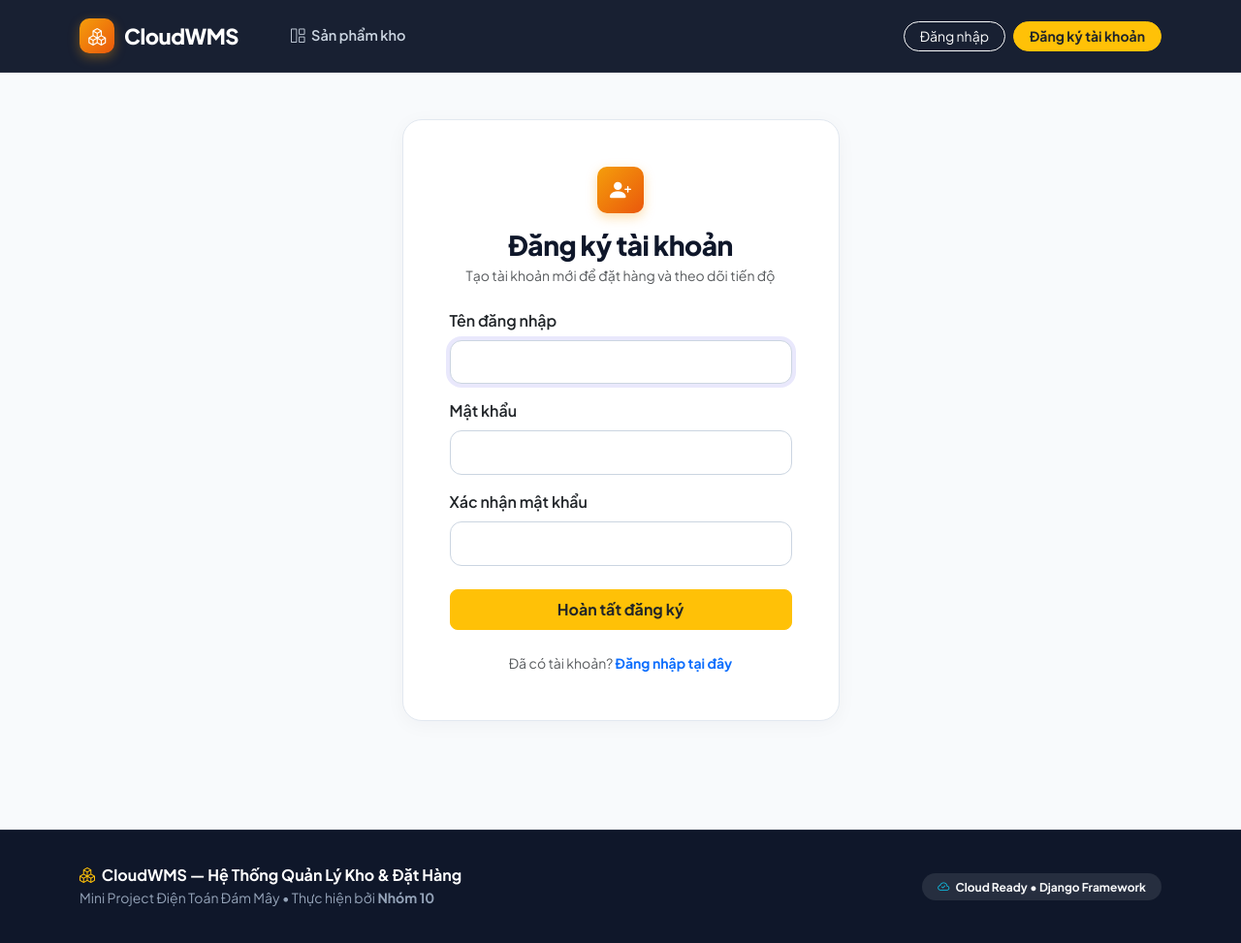
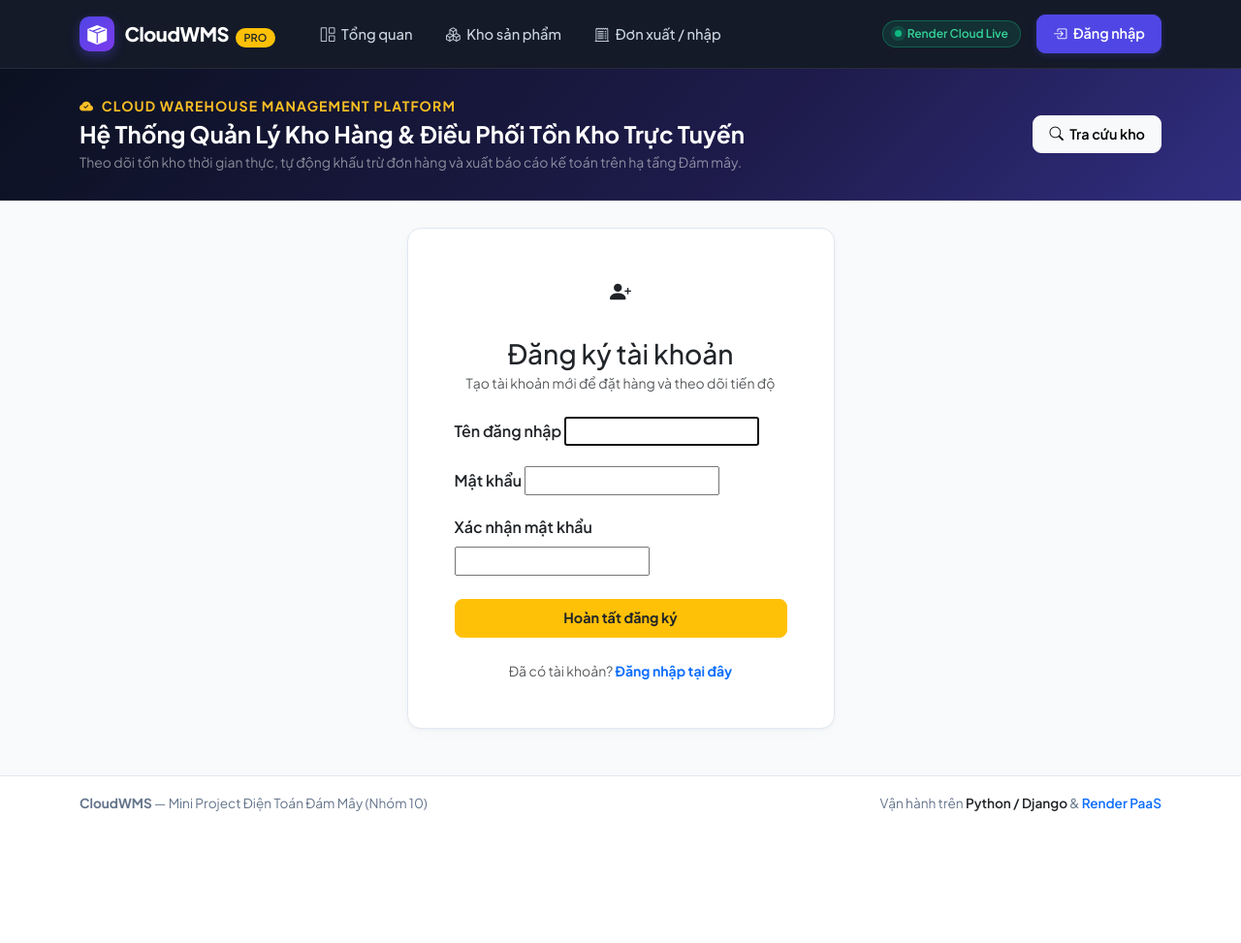
Before and after one commit to dtc235200292-star/cloudwms-nhom10, a Django app: page /accounts/register/ in a window 1280 px wide. Shown: the whole page at 97% size. After the commit the page ends 837 px from the top, so only its background shows below. Run offline with Django 4.2, Linux system fonts and the light colour scheme.

Commit message:
Update base.html

```diff
--- a/NHOM10/warehouse_full-master/warehouse_full-master/templates/base.html
+++ b/NHOM10/warehouse_full-master/warehouse_full-master/templates/base.html
@@ -2,400 +2,340 @@
 <html lang="vi">
 <head>
     <meta charset="UTF-8">
-    <title>CloudWMS — Hệ Thống Quản Lý Kho Hàng Thông Minh</title>
-    <meta name="viewport" content="width=device-width, initial-scale=1">
+    <meta name="viewport" content="width=device-width, initial-scale=1.0">
+    <title>{% block title %}CloudWMS — Hệ Thống Quản Lý Kho Đám Mây{% endblock %}</title>
 
-    <!-- Google Fonts: Plus Jakarta Sans -->
+    <!-- Google Fonts: Plus Jakarta Sans & JetBrains Mono -->
     <link rel="preconnect" href="https://fonts.googleapis.com">
     <link rel="preconnect" href="https://fonts.gstatic.com" crossorigin>
-    <link href="https://fonts.googleapis.com/css2?family=Plus+Jakarta+Sans:wght@400;500;600;700;800&display=swap" rel="stylesheet">
+    <link href="https://fonts.googleapis.com/css2?family=JetBrains+Mono:wght@500;600&family=Plus+Jakarta+Sans:wght@400;500;600;700;800&display=swap" rel="stylesheet">
 
     <!-- Bootstrap 5.3 & Bootstrap Icons -->
     <link href="https://cdn.jsdelivr.net/npm/bootstrap@5.3.3/dist/css/bootstrap.min.css" rel="stylesheet">
-    <link href="https://cdn.jsdelivr.net/npm/bootstrap-icons@1.11.3/font/bootstrap-icons.css" rel="stylesheet">
+    <link rel="stylesheet" href="https://cdn.jsdelivr.net/npm/bootstrap-icons@1.11.3/font/bootstrap-icons.min.css">
 
     <style>
         :root {
-            --primary-dark: #0f172a;
-            --primary-indigo: #4f46e5;
-            --primary-blue: #2563eb;
-            --accent-amber: #f59e0b;
-            --bg-surface: #f8fafc;
-            --text-main: #0f172a;
-            --text-muted: #64748b;
+            --wms-dark: #0B1120;
+            --wms-dark-card: #111827;
+            --wms-primary: #4F46E5;
+            --wms-primary-hover: #4338CA;
+            --wms-accent: #F59E0B;
+            --wms-bg: #F8FAFC;
+            --wms-border: #E2E8F0;
+            --wms-text-main: #0F172A;
+            --wms-text-muted: #64748B;
         }
 
         body {
-            background-color: var(--bg-surface);
             font-family: 'Plus Jakarta Sans', -apple-system, BlinkMacSystemFont, sans-serif;
-            color: var(--text-main);
+            background-color: var(--wms-bg);
+            color: var(--wms-text-main);
             min-height: 100vh;
             display: flex;
             flex-direction: column;
+            -webkit-font-smoothing: antialiased;
         }
 
-        main {
-            flex: 1;
+        /* Navbar cao cấp hiệu ứng Glassmorphism tối màu */
+        .wms-navbar {
+            background: rgba(11, 17, 32, 0.96);
+            backdrop-filter: blur(12px);
+            border-bottom: 1px solid rgba(255, 255, 255, 0.08);
+            padding: 0.75rem 0;
         }
 
-        /* Modern Navbar */
-        .navbar {
-            background: rgba(15, 23, 42, 0.96);
-            backdrop-filter: blur(12px);
-            border-bottom: 1px solid rgba(255, 255, 255, 0.08);
-            padding: 14px 0;
+        .wms-brand {
+            font-weight: 800;
+            font-size: 1.25rem;
+            letter-spacing: -0.02em;
+            color: #FFFFFF !important;
+            display: flex;
+            align-items: center;
+            gap: 0.65rem;
         }
 
-        .navbar-brand {
-            font-weight: 800;
-            font-size: 22px;
-            letter-spacing: -0.5px;
-            display: flex;
-            align-items: center;
-            gap: 10px;
-        }
-
-        .brand-icon {
-            background: linear-gradient(135deg, #f59e0b, #ea580c);
-            color: #fff;
+        .wms-brand-icon {
             width: 36px;
             height: 36px;
             border-radius: 10px;
+            background: linear-gradient(135deg, #4F46E5 0%, #7C3AED 100%);
             display: inline-flex;
             align-items: center;
             justify-content: center;
-            font-size: 18px;
-            box-shadow: 0 4px 12px rgba(245, 158, 11, 0.35);
+            color: #fff;
+            box-shadow: 0 4px 12px rgba(79, 70, 229, 0.4);
         }
 
-        .nav-link {
-            font-weight: 600;
-            font-size: 14.5px;
-            color: #cbd5e1 !important;
-            padding: 8px 14px !important;
-            border-radius: 10px;
+        .wms-nav-link {
+            color: #CBD5E1 !important;
+            font-weight: 500;
+            font-size: 0.92rem;
+            padding: 0.5rem 0.95rem !important;
+            border-radius: 8px;
             transition: all 0.2s ease;
         }
 
-        .nav-link:hover, .nav-link.active {
-            color: #ffffff !important;
-            background: rgba(255, 255, 255, 0.08);
+        .wms-nav-link:hover, .wms-nav-link.active {
+            color: #FFFFFF !important;
+            background: rgba(255, 255, 255, 0.09);
         }
 
-        .page-section {
-            padding: 48px 0;
+        /* Banner trạng thái Cloud trực tuyến */
+        .cloud-status-pill {
+            display: inline-flex;
+            align-items: center;
+            gap: 6px;
+            background: rgba(16, 185, 129, 0.14);
+            border: 1px solid rgba(16, 185, 129, 0.35);
+            color: #34D399;
+            font-size: 0.75rem;
+            font-weight: 600;
+            padding: 0.25rem 0.75rem;
+            border-radius: 999px;
         }
 
-        /* Hero Banner */
-        .hero {
-            background: linear-gradient(135deg, rgba(15, 23, 42, 0.94), rgba(30, 58, 138, 0.88)),
-                        url("https://images.unsplash.com/photo-1586528116311-ad8dd3c8310d?q=80&w=1600&auto=format&fit=crop");
-            background-size: cover;
-            background-position: center;
-            color: white;
-            padding: 72px 0;
-            border-radius: 0 0 36px 36px;
-            box-shadow: 0 20px 40px -15px rgba(15, 23, 42, 0.25);
+        .pulse-dot {
+            width: 7px;
+            height: 7px;
+            background-color: #10B981;
+            border-radius: 50%;
+            box-shadow: 0 0 0 0 rgba(16, 185, 129, 0.7);
+            animation: pulse 2s infinite;
         }
 
-        .hero h1 {
-            font-weight: 800;
-            font-size: clamp(32px, 4vw, 46px);
-            letter-spacing: -1px;
-            line-height: 1.15;
+        @keyframes pulse {
+            0% { box-shadow: 0 0 0 0 rgba(16, 185, 129, 0.7); }
+            70% { box-shadow: 0 0 0 6px rgba(16, 185, 129, 0); }
+            100% { box-shadow: 0 0 0 0 rgba(16, 185, 129, 0); }
         }
 
-        .hero-card {
-            background: rgba(255, 255, 255, 0.1);
-            border: 1px solid rgba(255, 255, 255, 0.2);
-            border-radius: 20px;
-            padding: 26px;
-            backdrop-filter: blur(12px);
+        /* Nâng cấp tự động toàn bộ Card, Table, Button của các trang con */
+        .card {
+            background: #FFFFFF;
+            border: 1px solid var(--wms-border);
+            border-radius: 14px;
+            box-shadow: 0 1px 3px rgba(15, 23, 42, 0.04), 0 4px 12px rgba(15, 23, 42, 0.02);
+            transition: transform 0.2s ease, box-shadow 0.2s ease;
         }
 
-        .section-title {
-            font-weight: 800;
-            letter-spacing: -0.5px;
-            color: var(--text-main);
+        .card:hover {
+            box-shadow: 0 10px 25px -5px rgba(15, 23, 42, 0.07);
         }
 
-        /* Buttons */
-        .btn-main {
-            background: linear-gradient(135deg, #1e293b, #0f172a);
-            color: white;
-            border-radius: 12px;
-            font-weight: 600;
-            padding: 10px 20px;
-            border: none;
-            transition: all 0.2s ease;
+        .card-header {
+            background-color: transparent;
+            border-bottom: 1px solid var(--wms-border);
+            font-weight: 700;
+            padding: 1rem 1.25rem;
         }
 
-        .btn-main:hover {
-            background: linear-gradient(135deg, #2563eb, #1d4ed8);
-            color: white;
-            transform: translateY(-1px);
-            box-shadow: 0 8px 20px rgba(37, 99, 235, 0.25);
-        }
-
-        .btn-soft {
-            background: #eef2ff;
-            color: #4338ca;
-            border-radius: 12px;
-            font-weight: 600;
-            padding: 10px 18px;
-            border: none;
-            transition: all 0.2s ease;
-        }
-
-        .btn-soft:hover {
-            background: #e0e7ff;
-            color: #3730a3;
-        }
-
-        /* Cards */
-        .card-pro {
-            background: #ffffff;
-            border: 1px solid #e2e8f0;
-            border-radius: 20px;
-            box-shadow: 0 4px 20px rgba(15, 23, 42, 0.04);
-        }
-
-        .card-product {
-            background: #ffffff;
-            border: 1px solid #e2e8f0;
-            border-radius: 20px;
-            overflow: hidden;
-            box-shadow: 0 4px 16px rgba(15, 23, 42, 0.04);
-            transition: all 0.25s cubic-bezier(0.4, 0, 0.2, 1);
-        }
-
-        .card-product:hover {
-            transform: translateY(-6px);
-            box-shadow: 0 20px 35px -10px rgba(15, 23, 42, 0.12);
-            border-color: #cbd5e1;
-        }
-
-        .product-img {
-            height: 220px;
-            width: 100%;
-            object-fit: cover;
-            background: #f1f5f9;
-        }
-
-        .stat-card {
-            border-radius: 20px;
-            padding: 24px;
-            color: white;
-            border: none;
-            box-shadow: 0 10px 25px -5px rgba(15, 23, 42, 0.15);
-            transition: transform 0.2s ease;
-        }
-
-        .stat-card:hover {
-            transform: translateY(-3px);
-        }
-
-        /* Tables */
         .table {
             vertical-align: middle;
             margin-bottom: 0;
         }
 
         .table thead th {
-            background: #f8fafc;
+            background-color: #F1F5F9;
             color: #475569;
+            font-size: 0.78rem;
             font-weight: 700;
-            font-size: 13px;
             text-transform: uppercase;
-            letter-spacing: 0.5px;
-            border-bottom: 2px solid #e2e8f0;
-            padding: 14px 16px;
+            letter-spacing: 0.04em;
+            border-bottom: 1px solid var(--wms-border);
+            padding: 0.85rem 1rem;
         }
 
         .table tbody td {
-            padding: 14px 16px;
-            border-bottom: 1px solid #f1f5f9;
+            padding: 0.9rem 1rem;
+            border-bottom: 1px solid #F1F5F9;
+            font-size: 0.92rem;
         }
 
-        /* Form Inputs */
-        input:not([type="checkbox"]):not([type="radio"]), select, textarea {
-            width: 100%;
-            padding: 11px 15px;
-            border: 1.5px solid #cbd5e1;
-            border-radius: 12px;
-            font-size: 14.5px;
-            background-color: #ffffff;
-            transition: all 0.2s ease;
-            outline: none;
+        .table tbody tr:hover {
+            background-color: #F8FAFC;
         }
 
-        input:focus, select:focus, textarea:focus {
-            border-color: #4f46e5;
-            box-shadow: 0 0 0 4px rgba(79, 70, 229, 0.12);
+        /* Font monospace cho mã SKU, giá tiền và số lượng */
+        .sku-code, code {
+            font-family: 'JetBrains Mono', monospace;
+            font-size: 0.84rem;
+            background: #F1F5F9;
+            color: #334155;
+            padding: 0.2rem 0.45rem;
+            border-radius: 6px;
         }
 
-        /* User Pill */
-        .user-pill {
-            background: rgba(255, 255, 255, 0.1);
-            border: 1px solid rgba(255, 255, 255, 0.15);
-            padding: 6px 14px;
-            border-radius: 999px;
-            font-size: 13.5px;
+        .btn {
             font-weight: 600;
-            color: #f8fafc;
+            border-radius: 9px;
+            padding: 0.5rem 1rem;
+            font-size: 0.9rem;
+            transition: all 0.18s ease;
         }
 
-        footer {
-            background: #0f172a;
-            color: #94a3b8;
-            padding: 36px 0;
-            margin-top: 64px;
-            border-top: 1px solid rgba(255, 255, 255, 0.08);
+        .btn-primary {
+            background-color: var(--wms-primary);
+            border-color: var(--wms-primary);
+            box-shadow: 0 2px 6px rgba(79, 70, 229, 0.25);
+        }
+
+        .btn-primary:hover {
+            background-color: var(--wms-primary-hover);
+            border-color: var(--wms-primary-hover);
+            transform: translateY(-1px);
+        }
+
+        .badge {
+            font-weight: 600;
+            padding: 0.42em 0.75em;
+            border-radius: 999px;
+            letter-spacing: 0.01em;
+        }
+
+        /* Hero Header Banner đầu trang */
+        .wms-hero-strip {
+            background: linear-gradient(135deg, #0B1120 0%, #1E1B4B 60%, #312E81 100%);
+            color: #FFFFFF;
+            padding: 1.75rem 0;
+            margin-bottom: 1.75rem;
+            border-bottom: 1px solid rgba(255, 255, 255, 0.08);
+        }
+
+        .wms-footer {
+            margin-top: auto;
+            background: #FFFFFF;
+            border-top: 1px solid var(--wms-border);
+            padding: 1.1rem 0;
+            font-size: 0.85rem;
+            color: var(--wms-text-muted);
         }
     </style>
+    {% block extra_css %}{% endblock %}
 </head>
-
 <body>
 
-    <nav class="navbar navbar-expand-lg navbar-dark sticky-top">
+    <!-- Thanh điều hướng chính -->
+    <nav class="navbar navbar-expand-lg navbar-dark wms-navbar sticky-top">
         <div class="container">
-            <a class="navbar-brand text-white" href="{% url 'home' %}">
-                <span class="brand-icon"><i class="bi bi-boxes"></i></span>
-                <span>CloudWMS</span>
+            <a class="navbar-brand wms-brand" href="/">
+                <span class="wms-brand-icon"><i class="bi bi-box-seam-fill"></i></span>
+                <span>CloudWMS <span class="badge bg-warning text-dark ms-1" style="font-size: 0.68rem;">PRO</span></span>
             </a>
 
-            <button class="navbar-toggler border-0" type="button" data-bs-toggle="collapse" data-bs-target="#mainMenu">
+            <button class="navbar-toggler border-0" type="button" data-bs-toggle="collapse" data-bs-target="#wmsMainNav">
                 <span class="navbar-toggler-icon"></span>
             </button>
 
-            <div class="collapse navbar-collapse" id="mainMenu">
-                <ul class="navbar-nav me-auto ms-lg-4 gap-1">
+            <div class="collapse navbar-collapse" id="wmsMainNav">
+                <ul class="navbar-nav me-auto ms-lg-3 gap-1">
                     <li class="nav-item">
-                        <a class="nav-link" href="{% url 'home' %}">
-                            <i class="bi bi-grid-1x2 me-1"></i> Sản phẩm kho
-                        </a>
+                        <a class="nav-link wms-nav-link" href="/"><i class="bi bi-grid-1x2 me-1"></i> Tổng quan</a>
                     </li>
-
-                    {% if user.is_authenticated %}
                     <li class="nav-item">
-                        <a class="nav-link" href="{% url 'my_orders' %}">
-                            <i class="bi bi-bag-check me-1"></i> Đơn của tôi
-                        </a>
+                        <a class="nav-link wms-nav-link" href="/products/"><i class="bi bi-boxes me-1"></i> Kho sản phẩm</a>
                     </li>
-                    {% endif %}
-
+                    <li class="nav-item">
+                        <a class="nav-link wms-nav-link" href="/orders/"><i class="bi bi-receipt-cutoff me-1"></i> Đơn xuất / nhập</a>
+                    </li>
                     {% if user.is_staff %}
                     <li class="nav-item">
-                        <a class="nav-link" href="{% url 'dashboard' %}">
-                            <i class="bi bi-bar-chart-line me-1"></i> Thống kê
-                        </a>
-                    </li>
-
-                    <li class="nav-item">
-                        <a class="nav-link" href="{% url 'product_list' %}">
-                            <i class="bi bi-box-seam me-1"></i> Quản lý kho
-                        </a>
-                    </li>
-
-                    <li class="nav-item">
-                        <a class="nav-link" href="{% url 'order_list' %}">
-                            <i class="bi bi-clipboard-check me-1"></i> Duyệt đơn
-                        </a>
-                    </li>
-
-                    <li class="nav-item">
-                        <a class="nav-link" href="/admin/">
-                            <i class="bi bi-gear me-1"></i> Hệ thống
-                        </a>
+                        <a class="nav-link wms-nav-link" href="/admin/"><i class="bi bi-shield-lock me-1"></i> Quản trị hệ thống</a>
                     </li>
                     {% endif %}
                 </ul>
 
-                <ul class="navbar-nav ms-auto align-items-lg-center gap-2 mt-3 mt-lg-0">
+                <div class="d-flex align-items-center gap-3 mt-3 mt-lg-0">
+                    <span class="cloud-status-pill d-none d-xl-inline-flex">
+                        <span class="pulse-dot"></span> Render Cloud Live
+                    </span>
+
                     {% if user.is_authenticated %}
-                    <li class="nav-item">
-                        <span class="user-pill d-inline-flex align-items-center gap-2">
-                            <i class="bi bi-person-circle text-warning"></i>
-                            {{ user.username }}
-                            {% if user.is_staff %}<span class="badge bg-warning text-dark rounded-pill" style="font-size: 10px;">Admin</span>{% endif %}
-                        </span>
-                    </li>
-
-                    <li class="nav-item">
-                        <form method="post" action="{% url 'logout' %}" class="m-0">
-                            {% csrf_token %}
-                            <button class="btn btn-outline-light btn-sm rounded-pill px-3" type="submit">
-                                <i class="bi bi-box-arrow-right me-1"></i> Thoát
+                        <div class="dropdown">
+                            <button class="btn btn-outline-light btn-sm dropdown-toggle d-flex align-items-center gap-2" type="button" data-bs-toggle="dropdown">
+                                <i class="bi bi-person-circle"></i>
+                                <span>{{ user.username }}</span>
+                                {% if user.is_staff %}
+                                    <span class="badge bg-primary" style="font-size: 0.65rem;">Admin</span>
+                                {% else %}
+                                    <span class="badge bg-secondary" style="font-size: 0.65rem;">Customer</span>
+                                {% endif %}
                             </button>
-                        </form>
-                    </li>
+                            <ul class="dropdown-menu dropdown-menu-end shadow border-0 rounded-3 mt-2">
+                                <li><span class="dropdown-item-text small text-muted">Vai trò: {% if user.is_staff %}Quản trị kho{% else %}Khách hàng{% endif %}</span></li>
+                                <li><hr class="dropdown-divider"></li>
+                                <li>
+                                    <form method="post" action="/accounts/logout/">
+                                        {% csrf_token %}
+                                        <button type="submit" class="dropdown-item text-danger fw-semibold">
+                                            <i class="bi bi-box-arrow-right me-2"></i>Đăng xuất
+                                        </button>
+                                    </form>
+                                </li>
+                            </ul>
+                        </div>
                     {% else %}
-                    <li class="nav-item">
-                        <a class="btn btn-outline-light btn-sm rounded-pill px-3" href="{% url 'login' %}">
-                            Đăng nhập
+                        <a href="/accounts/login/" class="btn btn-primary btn-sm px-3">
+                            <i class="bi bi-box-arrow-in-right me-1"></i> Đăng nhập
                         </a>
-                    </li>
-
-                    <li class="nav-item">
-                        <a class="btn btn-warning btn-sm fw-bold rounded-pill px-3 text-dark" href="{% url 'register' %}">
-                            Đăng ký tài khoản
-                        </a>
-                    </li>
                     {% endif %}
-                </ul>
+                </div>
             </div>
         </div>
     </nav>
 
-    <main>
+    <!-- Dải tiêu đề chuyên nghiệp đầu trang -->
+    <header class="wms-hero-strip">
+        <div class="container">
+            <div class="d-flex flex-column flex-md-row justify-content-between align-items-md-center gap-3">
+                <div>
+                    <div class="text-uppercase fw-bold small mb-1" style="color: #FBBF24; letter-spacing: 0.08em;">
+                        <i class="bi bi-cloud-check-fill me-1"></i> Cloud Warehouse Management Platform
+                    </div>
+                    <h1 class="h4 fw-bold mb-1">Hệ Thống Quản Lý Kho Hàng & Điều Phối Tồn Kho Trực Tuyến</h1>
+                    <p class="mb-0 small text-white-50">Theo dõi tồn kho thời gian thực, tự động khấu trừ đơn hàng và xuất báo cáo kế toán trên hạ tầng Đám mây.</p>
+                </div>
+                <div class="d-flex gap-2">
+                    <a href="/products/" class="btn btn-light btn-sm fw-semibold">
+                        <i class="bi bi-search me-1"></i> Tra cứu kho
+                    </a>
+                    {% if user.is_staff %}
+                    <a href="/export/csv/" class="btn btn-warning btn-sm fw-bold text-dark">
+                        <i class="bi bi-file-earmark-spreadsheet me-1"></i> Xuất báo cáo CSV
+                    </a>
+                    {% endif %}
+                </div>
+            </div>
+        </div>
+    </header>
+
+    <!-- Khu vực hiển thị thông báo hệ thống (Django Messages) -->
+    <main class="container mb-5">
         {% if messages %}
-        <div class="container mt-3">
             {% for message in messages %}
-            <div class="alert alert-{{ message.tags }} alert-dismissible fade show rounded-4 border-0 shadow-sm d-flex align-items-center" role="alert">
-                <i class="bi bi-info-circle-fill me-2 fs-5"></i>
-                <div>{{ message }}</div>
-                <button type="button" class="btn-close" data-bs-dismiss="alert" aria-label="Close"></button>
-            </div>
+                <div class="alert alert-{{ message.tags|default:'info' }} alert-dismissible fade show border-0 shadow-sm rounded-3 mb-4" role="alert">
+                    <i class="bi bi-info-circle-fill me-2"></i> {{ message }}
+                    <button type="button" class="btn-close" data-bs-dismiss="alert"></button>
+                </div>
             {% endfor %}
-        </div>
         {% endif %}
 
-        {% block content %}
-        {% endblock %}
+        {% block content %}{% endblock %}
     </main>
 
-    <footer>
-        <div class="container">
-            <div class="row align-items-center gy-3">
-                <div class="col-md-6 text-center text-md-start">
-                    <h6 class="text-white fw-bold mb-1">
-                        <i class="bi bi-boxes text-warning me-1"></i> CloudWMS — Hệ Thống Quản Lý Kho & Đặt Hàng
-                    </h6>
-                    <p class="small mb-0">Mini Project Điện Toán Đám Mây • Thực hiện bởi <strong>Nhóm 10</strong></p>
-                </div>
-                <div class="col-md-6 text-center text-md-end">
-                    <span class="badge bg-secondary bg-opacity-25 text-light px-3 py-2 rounded-pill">
-                        <i class="bi bi-cloud-check text-info me-1"></i> Cloud Ready • Django Framework
-                    </span>
-                </div>
+    <!-- Chân trang -->
+    <footer class="wms-footer">
+        <div class="container d-flex flex-column flex-sm-row justify-content-between align-items-center gap-2">
+            <div>
+                <strong>CloudWMS</strong> — Mini Project Điện Toán Đám Mây (Nhóm 10)
+            </div>
+            <div>
+                Vận hành trên <span class="fw-semibold text-dark">Python / Django</span> & <span class="fw-semibold text-primary">Render PaaS</span>
             </div>
         </div>
     </footer>
 
-    <script src="https://cdn.jsdelivr.net/npm/chart.js"></script>
     <script src="https://cdn.jsdelivr.net/npm/bootstrap@5.3.3/dist/js/bootstrap.bundle.min.js"></script>
-    <script>
-        // Tự động đóng thông báo sau 4.5 giây
-        setTimeout(() => {
-            document.querySelectorAll('.alert').forEach(el => {
-                const bsAlert = bootstrap.Alert.getOrCreateInstance(el);
-                bsAlert.close();
-            });
-        }, 4500);
-    </script>
-
-    {% block scripts %}
-    {% endblock %}
-
+    {% block extra_js %}{% endblock %}
 </body>
 </html>
```
